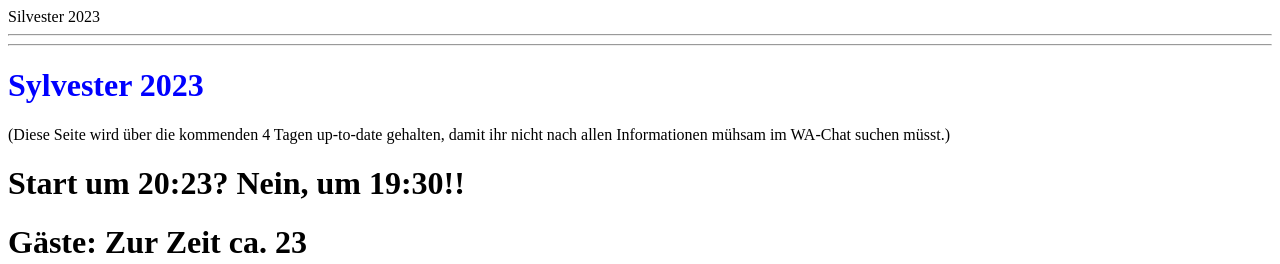
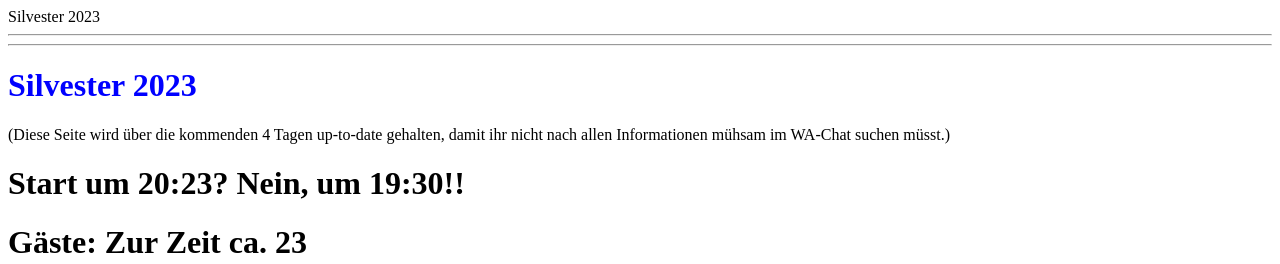
Before and after one commit to DiveDocs/Sylvester2023, a Jekyll site: the page built from index.markdown, in a window 1280 px wide. Shown: the top 264 px of the page. Built offline with Jekyll 4.4.1, drawn with Linux system fonts in a browser that asks for light colours.

Commit message:
Update _config.yml

```diff
--- a/_config.yml
+++ b/_config.yml
@@ -18,7 +18,7 @@
 # You can create any custom variable you would like, and they will be accessible
 # in the templates via {{ site.myvariable }}.
 
-title: Sylvester 2023
+title: Silvester 2023
 email: divedoc@yahoo.com
 description: >- # this means to ignore newlines until "baseurl:"
   Write an awesome description for your new site here. You can edit this
```
